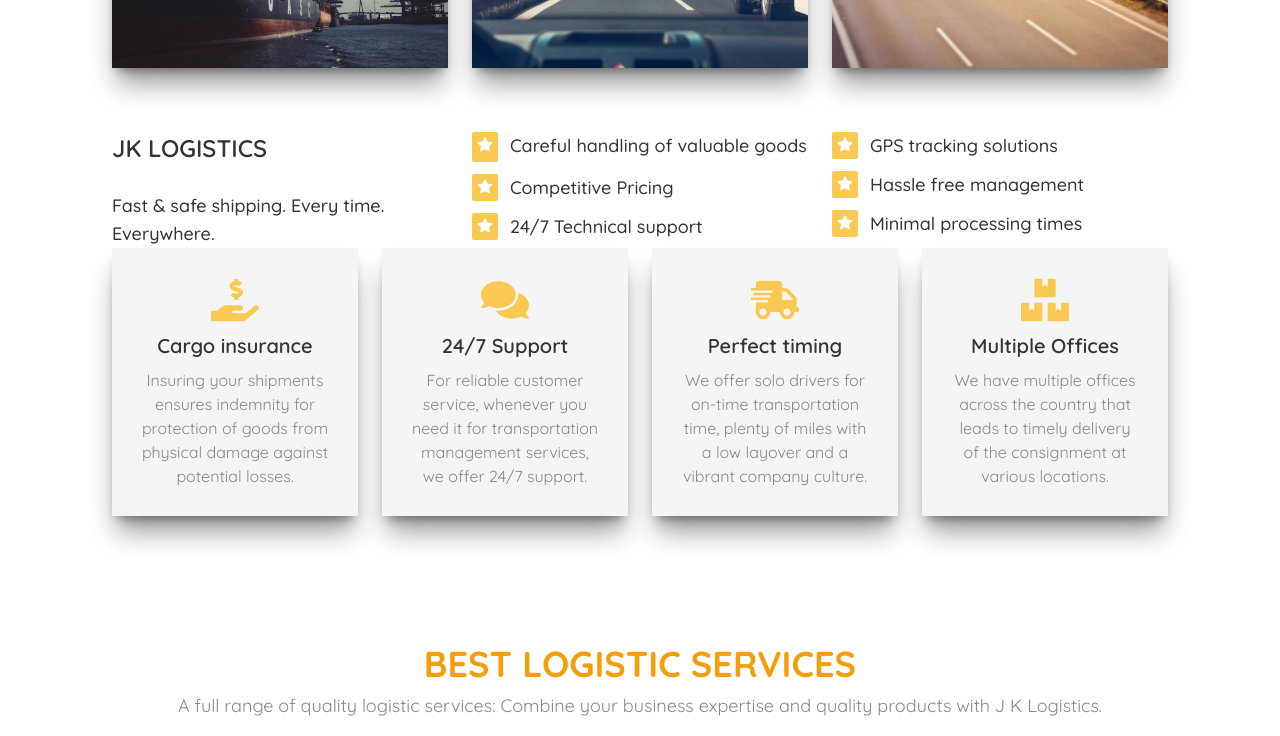
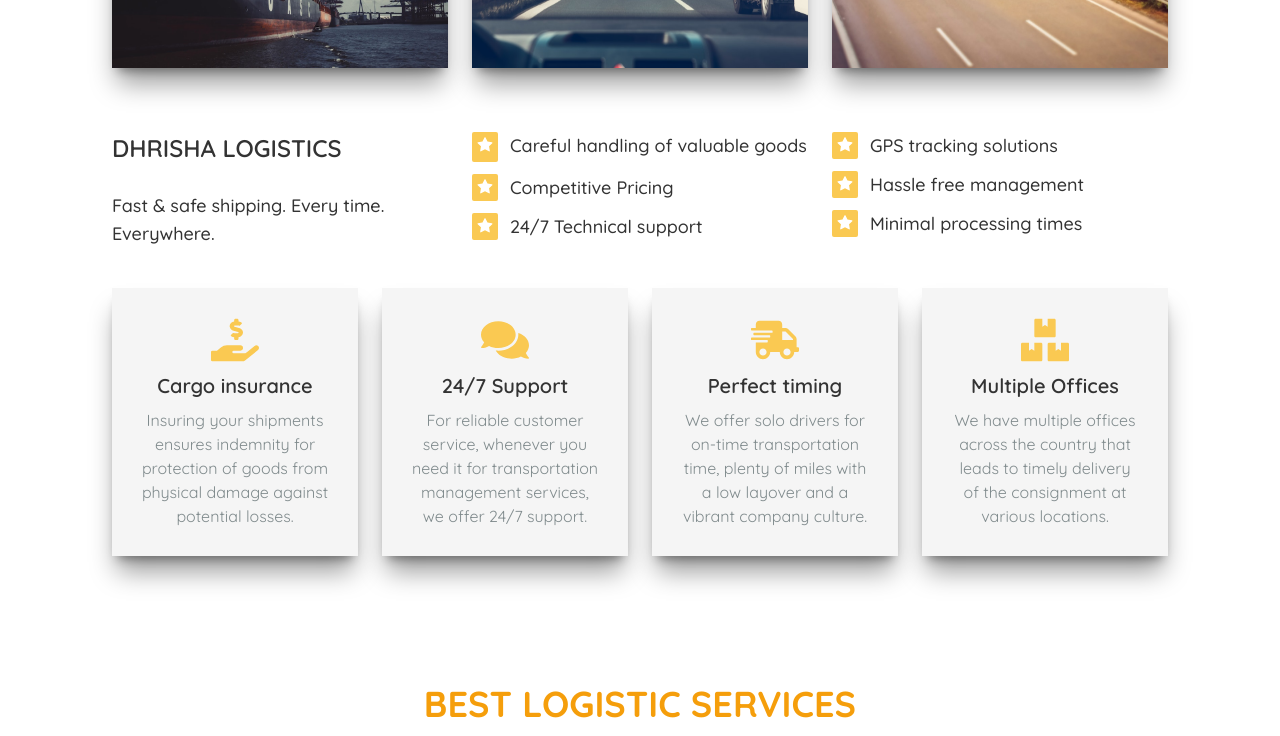
Before and after one commit to seemakaur11/transport, a Next.js app: page / in a window 1280 px wide. Shown: the part 1100-1836 px from the top of the page. Built offline with nearby package versions, Linux system fonts and the light colour scheme.

Commit message:
text change

```diff
--- a/components/Card.js
+++ b/components/Card.js
@@ -31,7 +31,7 @@ const Card = () => {
       </div>
       <div className='grid lg:grid-cols-3 sm:grid-cols-1 gap-6' data-aos="fade-up" data-aos-duration="1000"  data-aos-once="true">
         <div className=''>
-          <h1 className='text-2xl text-[#333333] font-semibold'>JK LOGISTICS</h1>
+          <h1 className='text-2xl text-[#333333] font-semibold'>DHRISHA LOGISTICS</h1>
           <h1 className='pt-7 text-lg text-[#333333] font-medium'>Fast & safe shipping. Every time. Everywhere.</h1>
         </div>
         <div className='w-full'>
--- a/components/Hero.jsx
+++ b/components/Hero.jsx
@@ -11,7 +11,7 @@ const slides = [
   {
     id: 1,
     img: "url('/Images/truck2.jpg')",
-    head: "jk Logistics",
+    head: "dhrisha Logistics",
     text: "We don't just carry your load,we carry your faith",
   },
   {
--- a/components/Service.js
+++ b/components/Service.js
@@ -8,7 +8,7 @@ const Service = () => {
             <div className='text-center' data-aos="fade-up" data-aos-duration="1000"  data-aos-once="true">
                 <h1 className='text-amber-500 text-4xl font-black'>BEST LOGISTIC SERVICES</h1>
                 <p className='text-[#808B8D] text-lg font-[400] pt-2'>A full range of quality logistic services:
-                    Combine your business expertise and quality products with J K Logistics.
+                    Combine your business expertise and quality products with Dhrisha Logistics.
                 </p>
             </div>
             <div className='grid lg:grid-cols-3 sm:grid-cols-1 gap-7 pb-16' data-aos="fade-left" data-aos-duration="1000"  data-aos-once="true">
--- a/components/SupportCard.js
+++ b/components/SupportCard.js
@@ -3,7 +3,7 @@ import { SUPPORT } from '../utility/supportCard';
 
 const SupportCard = () => {
   return (
-    <div className='lg:px-28 md:px-24 sm:px-16 xs:px-12 xxs:px-2 pb-16'>
+    <div className='lg:px-28 md:px-24 sm:px-16 xs:px-12 xxs:px-2 pt-10 pb-16'>
         <div className='grid lg:grid-cols-4 sm:grid-cols-2 gap-6 text-center justify-center' data-aos="fade-right" data-aos-offset="300" data-aos-duration="1000"  data-aos-once="true">
             {
                 SUPPORT.map((data,index) =>{
```
